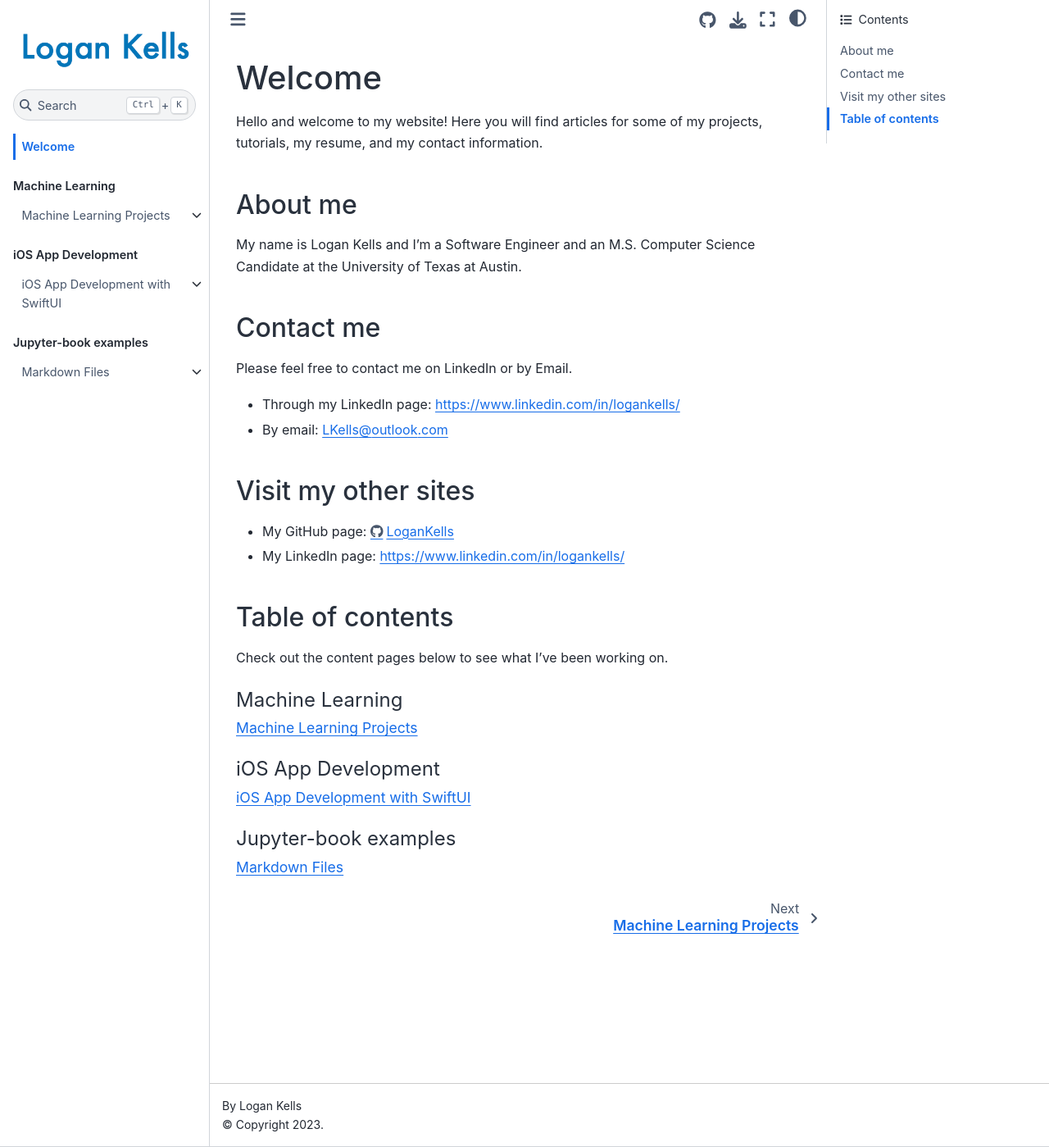
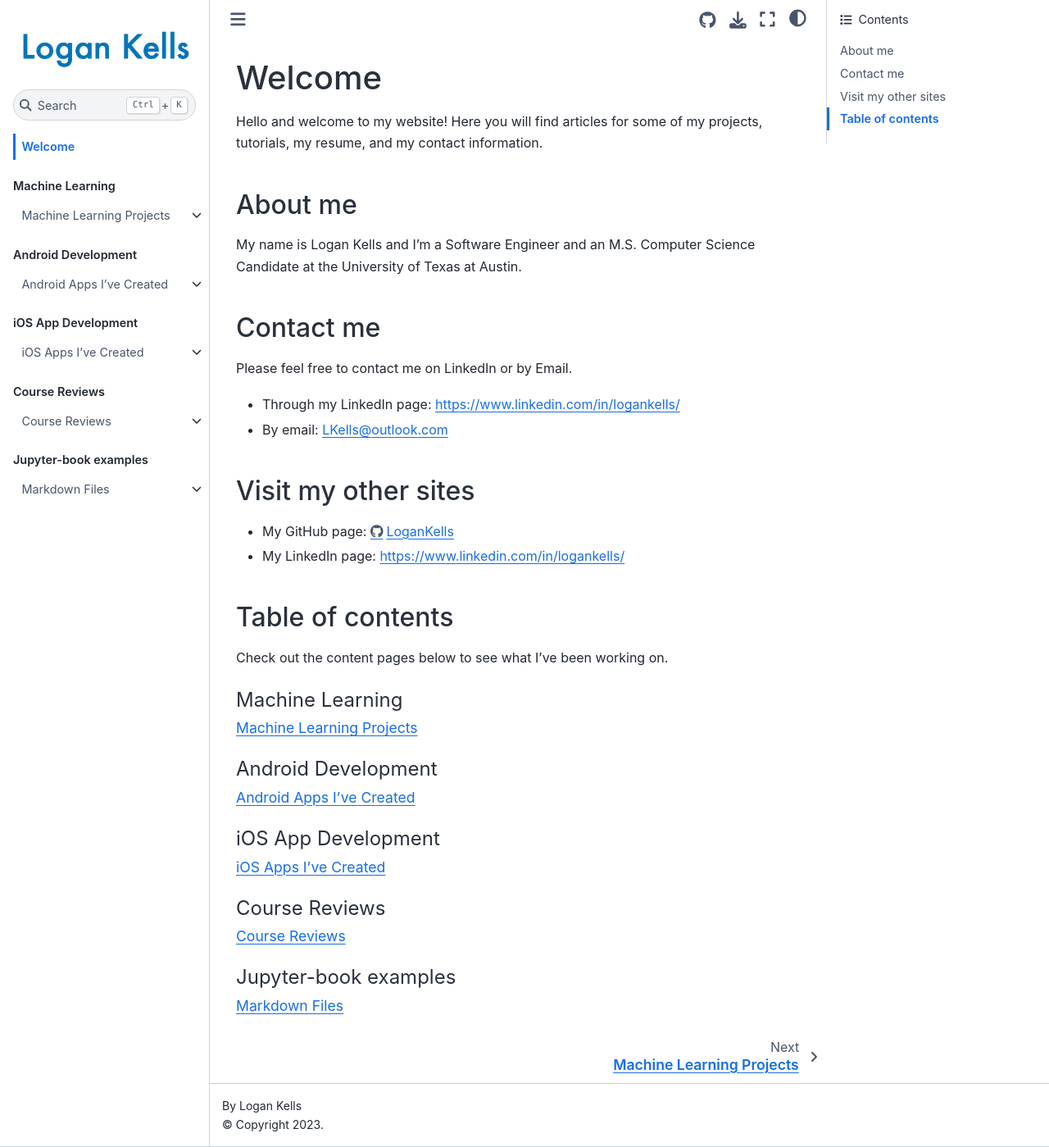
Before and after one commit to LoganKells/logankells.github.io, a Jupyter Book: the page built from docs/intro.md, in a window 1280 px wide and 1399 px high. Shown: the whole window at 82% size. Built offline with Jupyter Book 1.0.4 settings and Sphinx 7.4.7 and the Sphinx Book theme 1.1.4, drawn with Linux system fonts in a browser that asks for light colours.

Commit message:
Created course_reviews and android_development chapters.

```diff
--- a/docs/_toc.yml
+++ b/docs/_toc.yml
@@ -9,11 +9,21 @@ parts:
   - file: machine_learning/overview-machine-learning
     sections:
     - file: machine_learning/computer-vision-video-game-ai
+- caption: Android Development
+  chapters:
+  - file: android_development/overview-android-development
+    sections:
+    - file: android_development/city-explorer-app
 - caption: iOS App Development
   chapters:
   - file: swift_ui/overview-swift-ui
     sections:
     - file: swift_ui/recipe-list
+- caption: Course Reviews
+  chapters:
+  - file: course_reviews/overview-course-reviews
+    sections:
+    - file: course_reviews/review-android-programming
 - caption: Jupyter-book examples
   chapters:
   - file: jupyter_book_examples/markdown
--- a/docs/swift_ui/overview-swift-ui.md
+++ b/docs/swift_ui/overview-swift-ui.md
@@ -1,4 +1,4 @@
-# iOS App Development with SwiftUI
+# iOS Apps I've Created
 
 Below are some of my iOS app projects implemented with SwiftUI.
 
--- a/docs/requirements.txt
+++ b/requirements.txt
@@ -39,8 +39,8 @@ jedi==0.18.2
 Jinja2==3.1.2
 jsonpointer==2.3
 jsonschema==3.2.0
-jupyter==1.0.0
-jupyter-book==0.13.1
+jupyter
+jupyter-book
 jupyter-cache==0.4.3
 jupyter-console==6.4.4
 jupyter-events==0.6.3
```
Also changed, not shown: docs/android_development/city-explorer-app.md (added, +3 -0 lines), docs/android_development/overview-android-development.md (added, +6 -0 lines), docs/course_reviews/overview-course-reviews.md (added, +7 -0 lines), docs/course_reviews/review-android-programming.md (added, +61 -0 lines).
